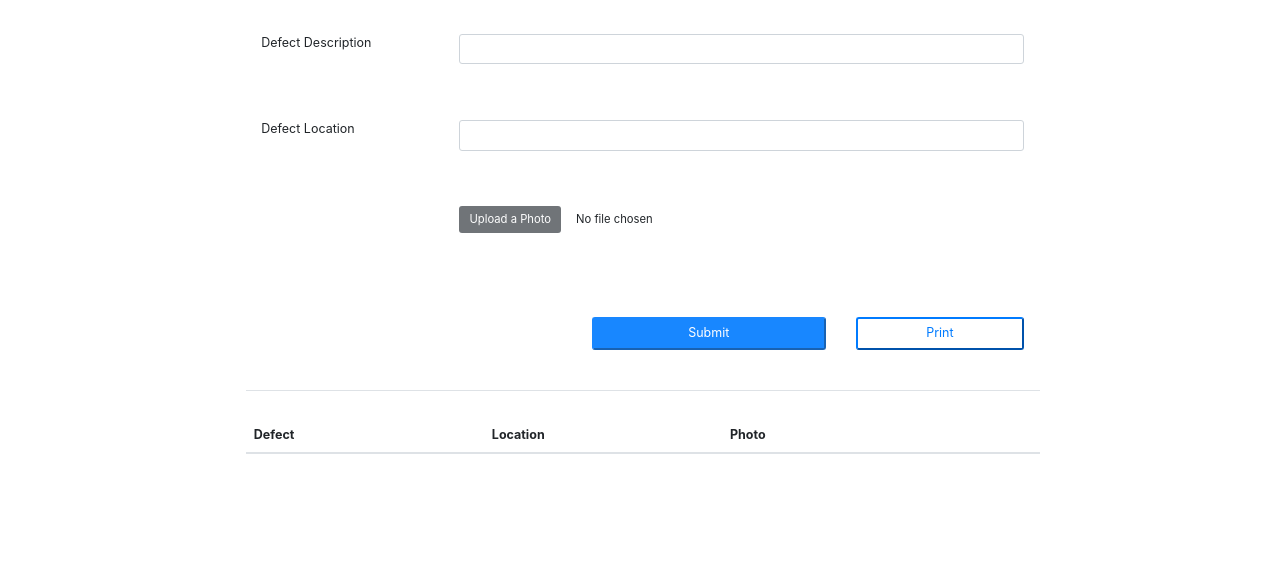
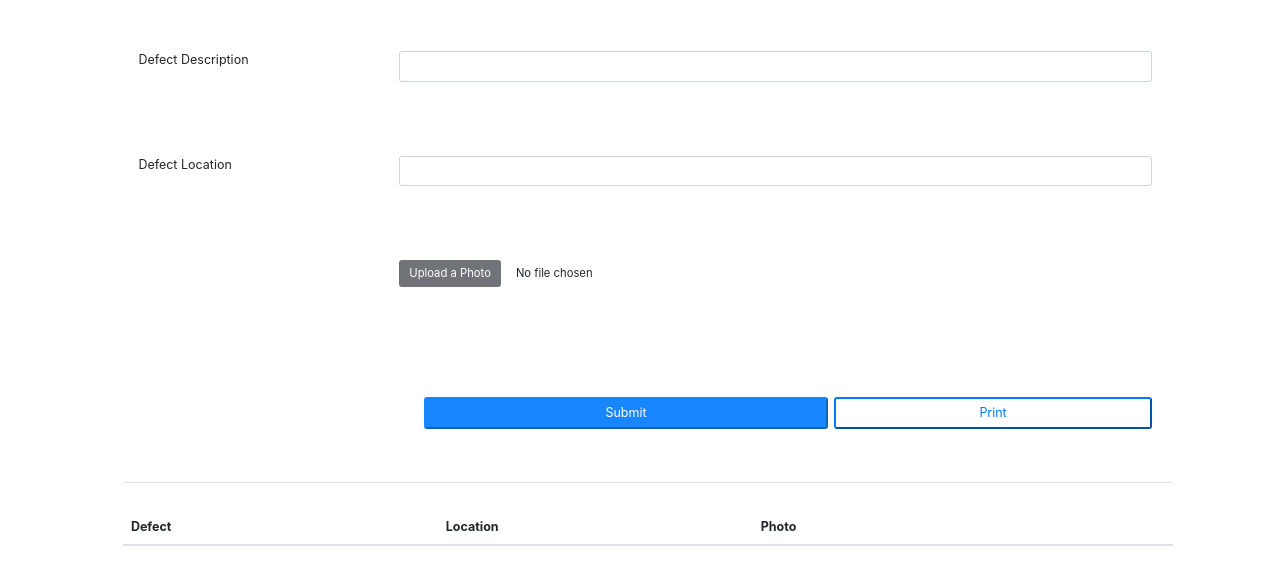
Before and after one commit to bitbit-10/ES6oop, a plain HTML site: page index.html in a window 1280 px wide. Shown: the part 116-700 px from the top of the page. Drawn offline with nearby package versions, Linux system fonts and the light colour scheme.

Commit message:
button margin

```diff
--- a/index.html
+++ b/index.html
@@ -62,10 +62,10 @@
 
         <div class="form-group row justify-content-end button">
           <div class="col-lg-3"></div>
-          <div class="col-4">
+          <div class="col-5">
             <button type="submit" class="btn-lg btn-primary btn-block shadow-none" id="submitBtn">Submit</button>
           </div>
-          <div class="col-3">
+          <div class="col-4">
             <button type="submit" class="btn-lg btn-outline-primary btn-block shadow-none" id="print-btn">Print</button>
           </div>
         </div>
--- a/style.css
+++ b/style.css
@@ -14,7 +14,7 @@ button:active, button:focus {
 }
 
 #container{
-  margin: 5% 20% 5% 18%;
+  margin: 5% 10% 5% 8%;
 }
 label {
   font-size: 2em;
@@ -63,6 +63,7 @@ tbody {
 }
 #submitBtn {
   opacity: 0.90;
+  margin-left: 6%;
 }
 
 img {
```
